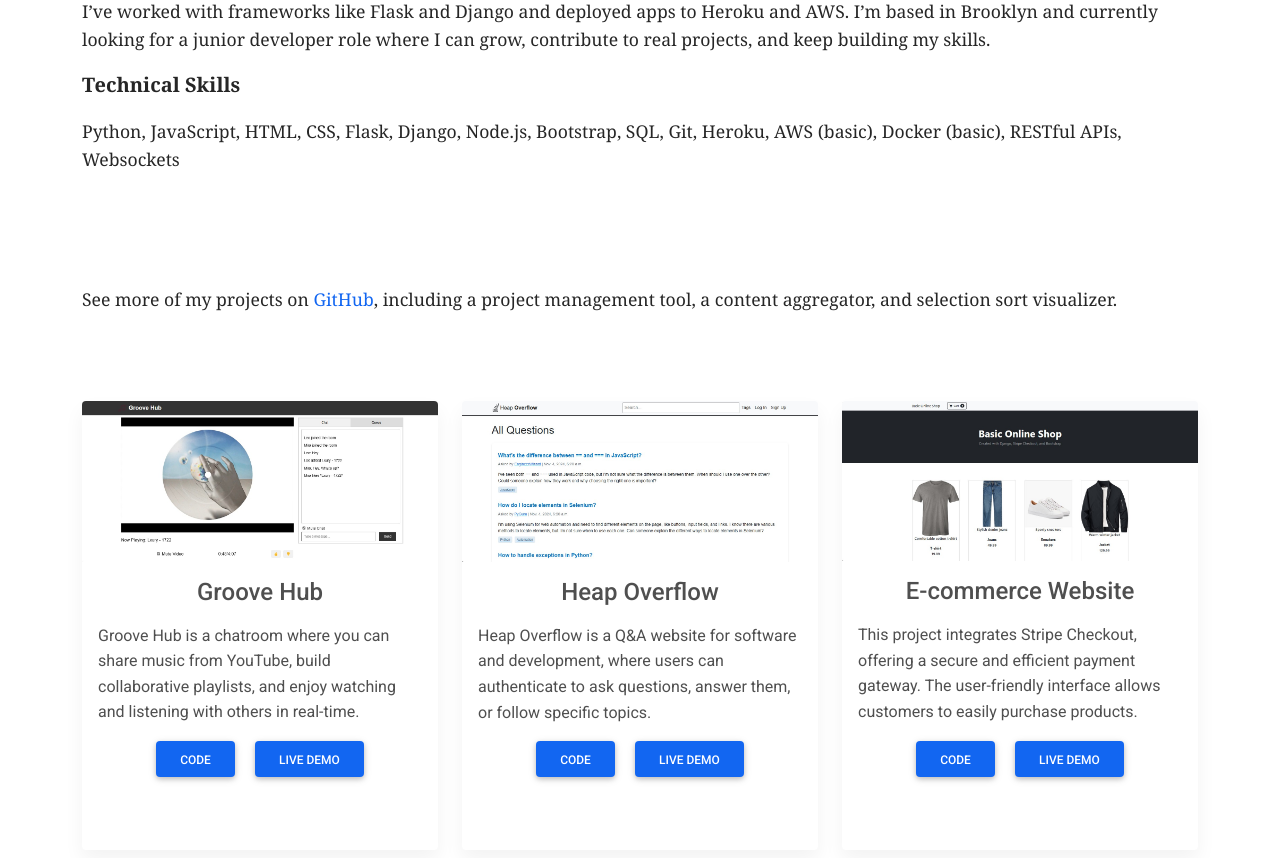
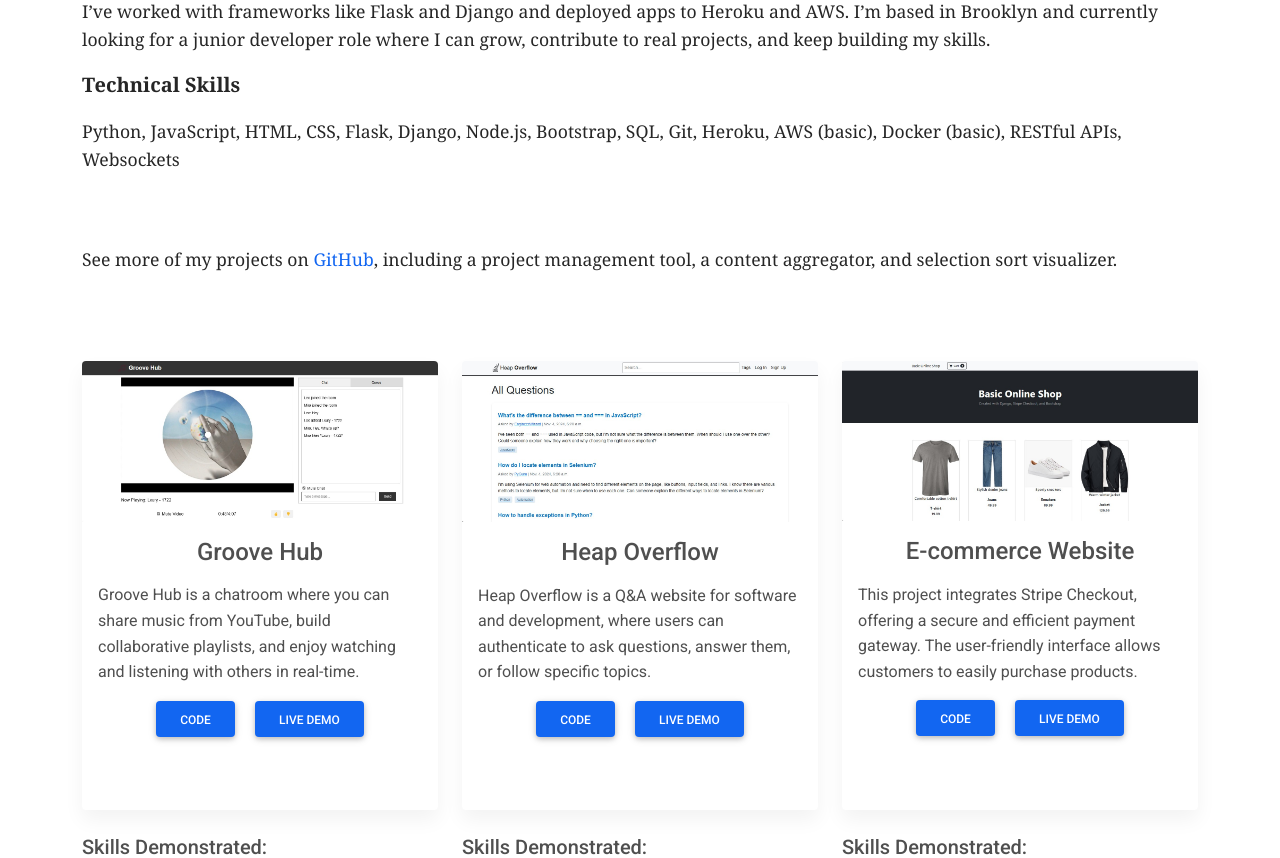
Before and after one commit to blakebrandon-hub/Portfolio-Website, a Flask app: page / in a window 1280 px wide. Shown: the part 333-1191 px from the top of the page. Run offline with Flask 3, Linux system fonts and the light colour scheme; some libraries are stand-ins or nearby versions.

Commit message:
Update index.html

```diff
--- a/templates/index.html
+++ b/templates/index.html
@@ -81,10 +81,8 @@
     Python, JavaScript, HTML, CSS, Flask, Django, Node.js, Bootstrap, SQL, Git, Heroku, AWS (basic), Docker (basic), RESTful APIs, Websockets
   </p>
 
-</div>
+    <p style="font-family: 'Georgia', serif; width: 100%; font-size: 1.1rem; text-align: left; padding-top: 5%;">See more of my projects on <a href="https://github.com/blakebrandon-hub" target="_blank">GitHub</a>, including a project management tool, a content aggregator, and selection sort visualizer.</p>
 
-<div id="intro" class="container py-4 my-5 text-dark">
-    <p style="font-family: 'Georgia', serif; width: 100%; font-size: 1.1rem; text-align: left;">See more of my projects on <a href="https://github.com/blakebrandon-hub" target="_blank">GitHub</a>, including a project management tool, a content aggregator, and selection sort visualizer.</p>
 </div>
 
 <style>
```
